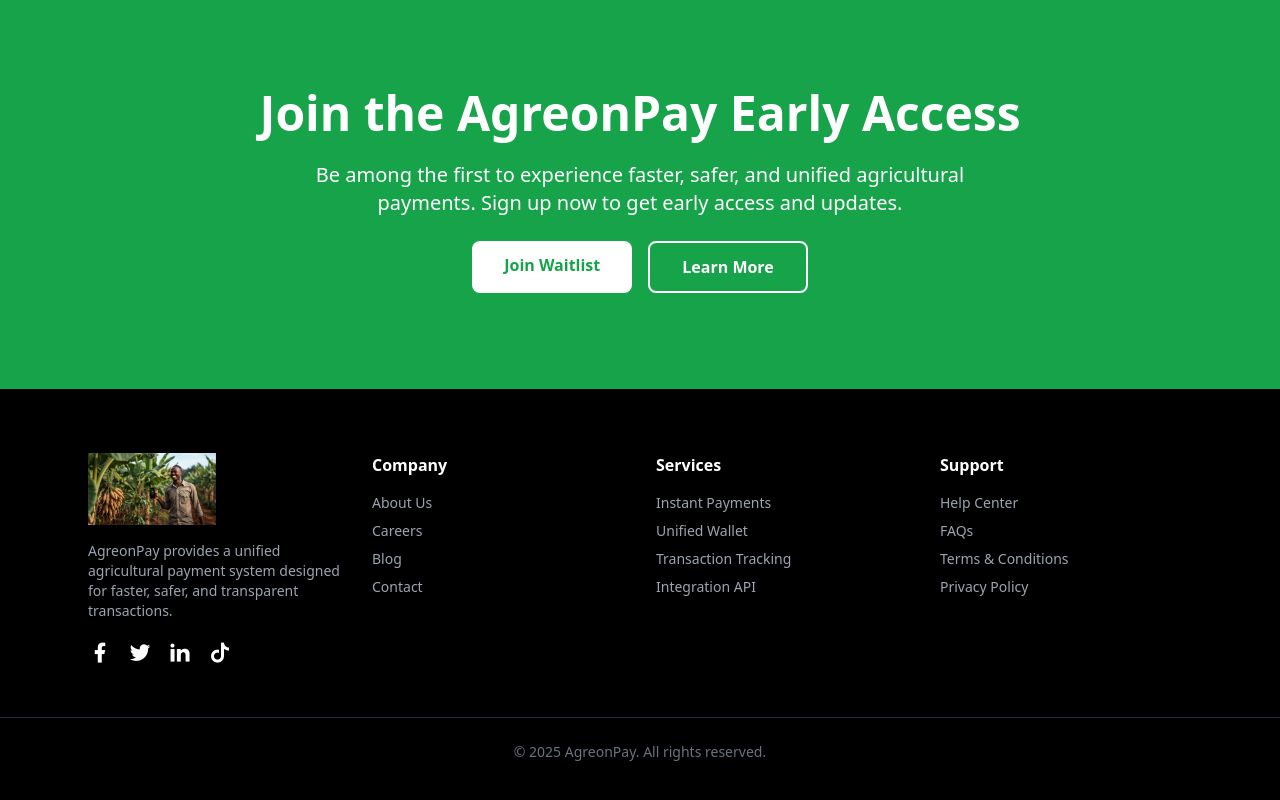
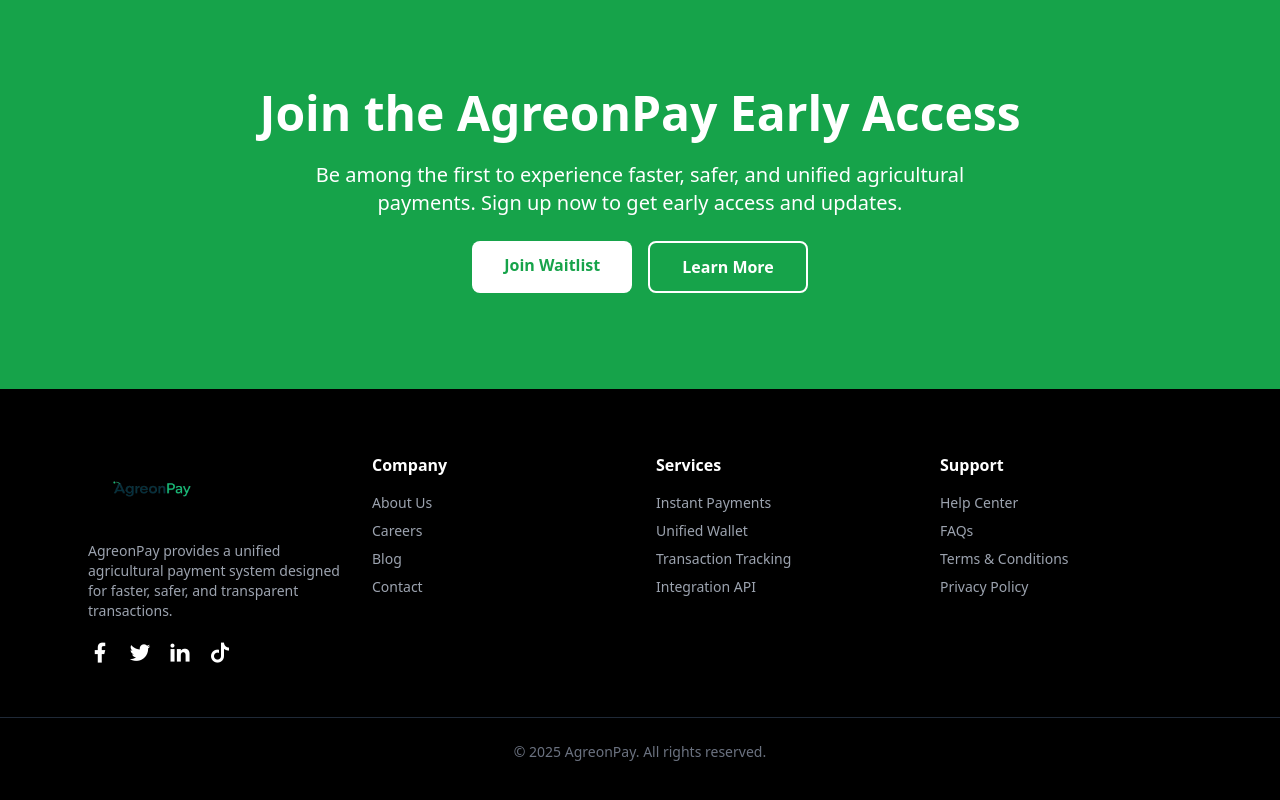
Before and after one commit to sheddycode/task, a plain HTML site: page index.html in a window 1280 px wide. Shown: the part 4319-5119 px from the top of the page. Drawn offline with nearby package versions, Linux system fonts and the light colour scheme.

Commit message:
on commit

```diff
--- a/index.html
+++ b/index.html
@@ -505,14 +505,14 @@
   </div>
 </section>
 
-<!-- Footer -->
+
  <!-- Footer -->
 <footer class="bg-black text-white py-16">
   <div class="max-w-6xl mx-auto px-6 grid grid-cols-1 sm:grid-cols-2 md:grid-cols-4 gap-8">
 
     <!-- COLUMN 1: Logo + Description -->
     <div class="space-y-4">
-      <img src="img/agreon.jpg" alt="AgreonPay Logo" class="w-32">
+      <img src="img/mainlogo.png" alt="AgreonPay Logo" class="w-32">
       <p class="text-gray-400 text-sm">
         AgreonPay provides a unified agricultural payment system designed for faster, safer, and transparent transactions.
       </p>
```
